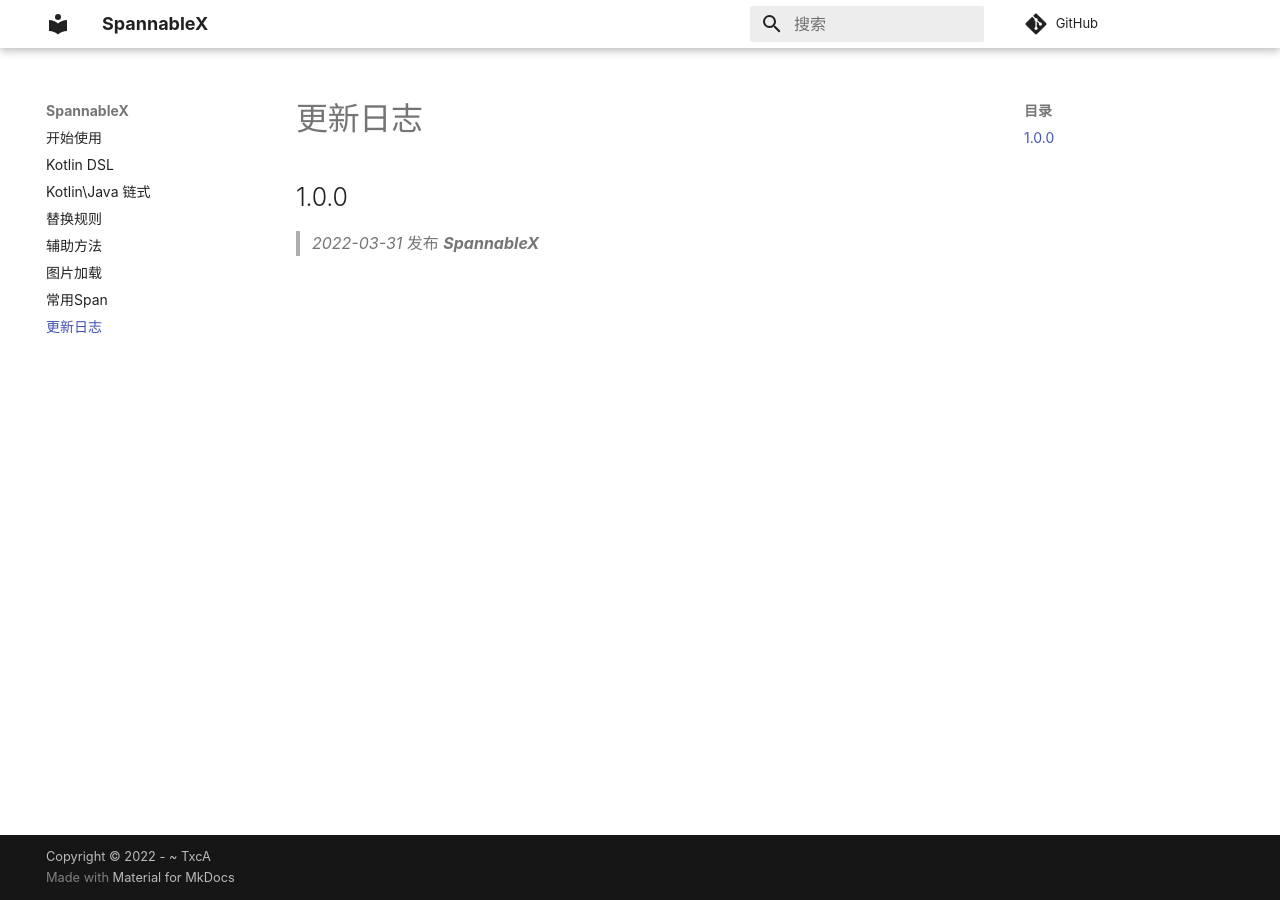
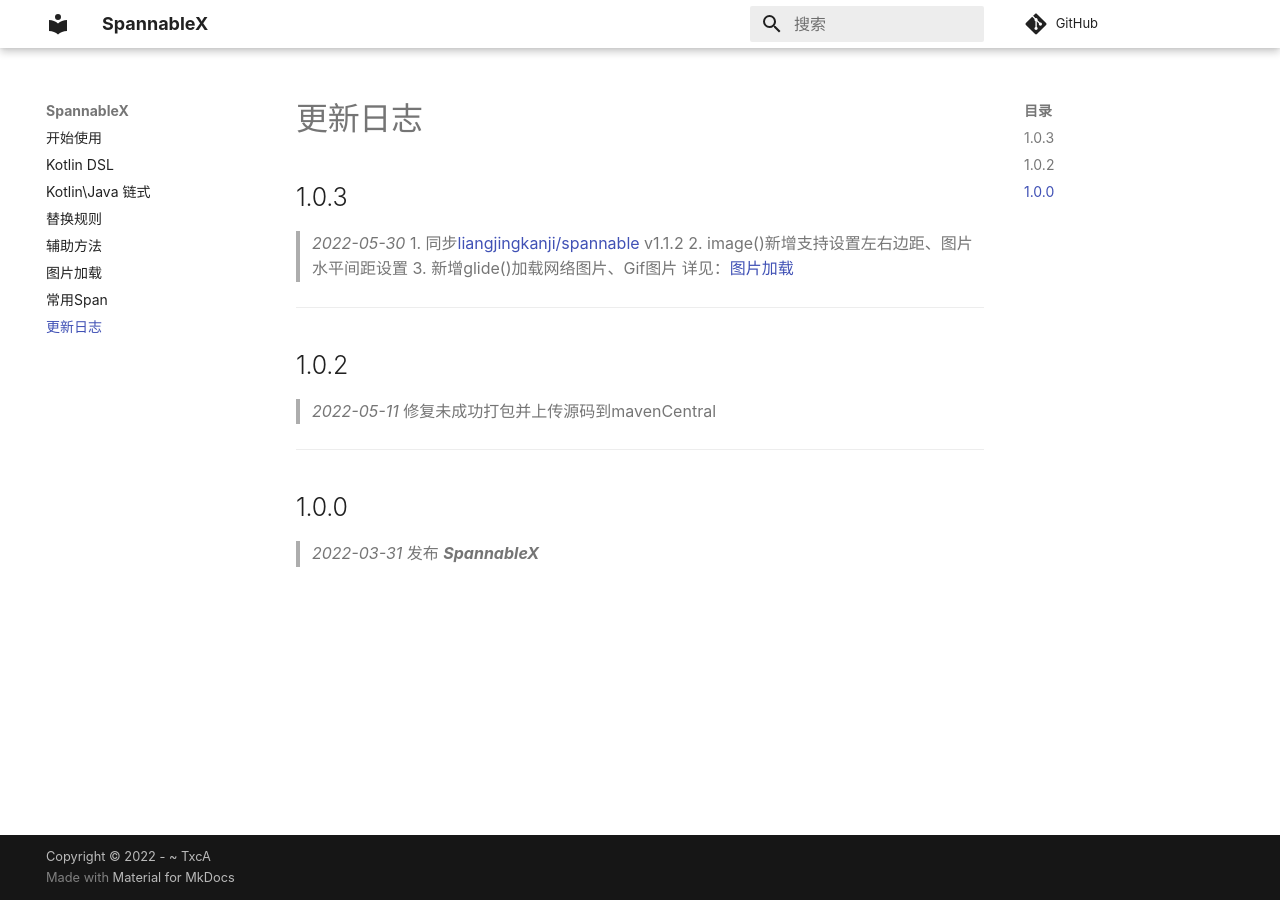
Before and after one commit to TxcA/SpannableX, an MkDocs documentation site: the page built from docs/change.md, in a window 1280 px wide. Built offline with MkDocs 1.6.1 and Material for MkDocs 9.7.7, drawn with Linux system fonts in a browser that asks for light colours; comment, search, counter and statistics services are not loaded.

Commit message:
updated 1.0.3

```diff
--- a/docs/change.md
+++ b/docs/change.md
@@ -1,3 +1,20 @@
+## 1.0.3
+
+> *2022-05-30*
+> 1. 同步[liangjingkanji/spannable](https://github.com/liangjingkanji/spannable) v1.1.2
+> 2. image()新增支持设置左右边距、图片水平间距设置
+> 3. 新增glide()加载网络图片、Gif图片
+> 详见：[图片加载](https://txca.github.io/SpannableX/image/)
+
+---
+
+## 1.0.2
+
+> *2022-05-11*
+> 修复未成功打包并上传源码到mavenCentral
+
+---
+
 ## 1.0.0
 
 > *2022-03-31*
```
Also changed, not shown: README.md (+1 -1 lines), docs/index.md (+1 -1 lines).
